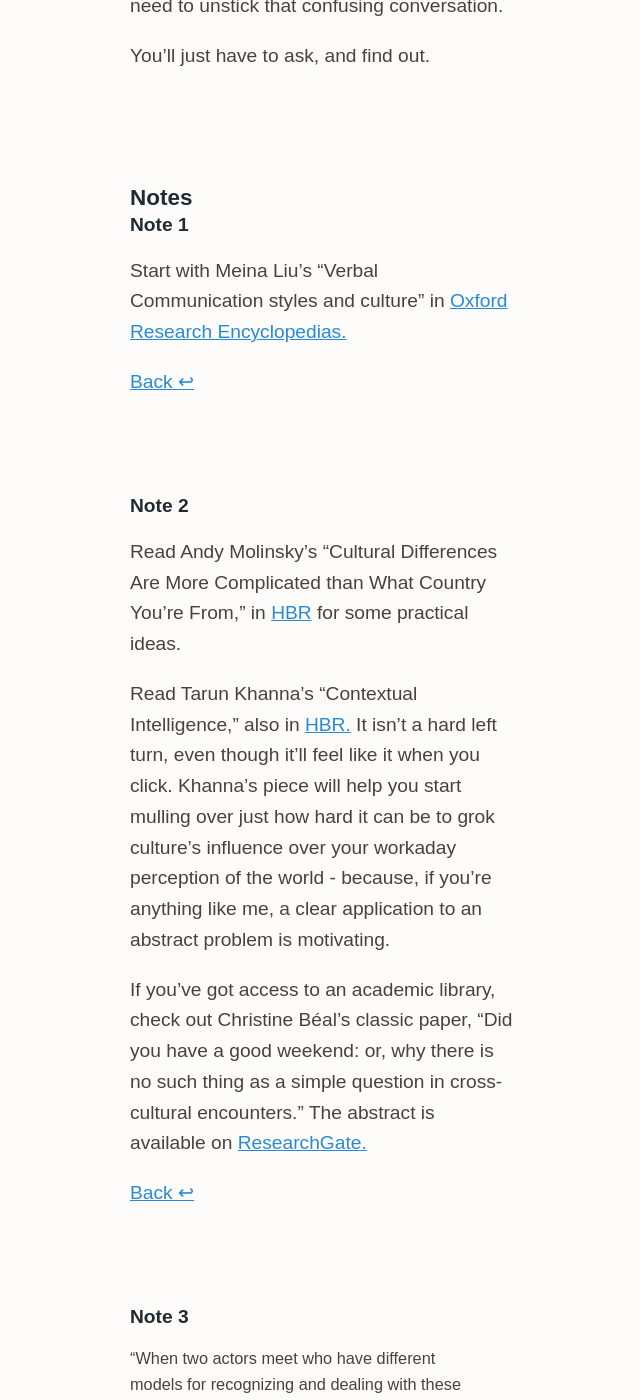
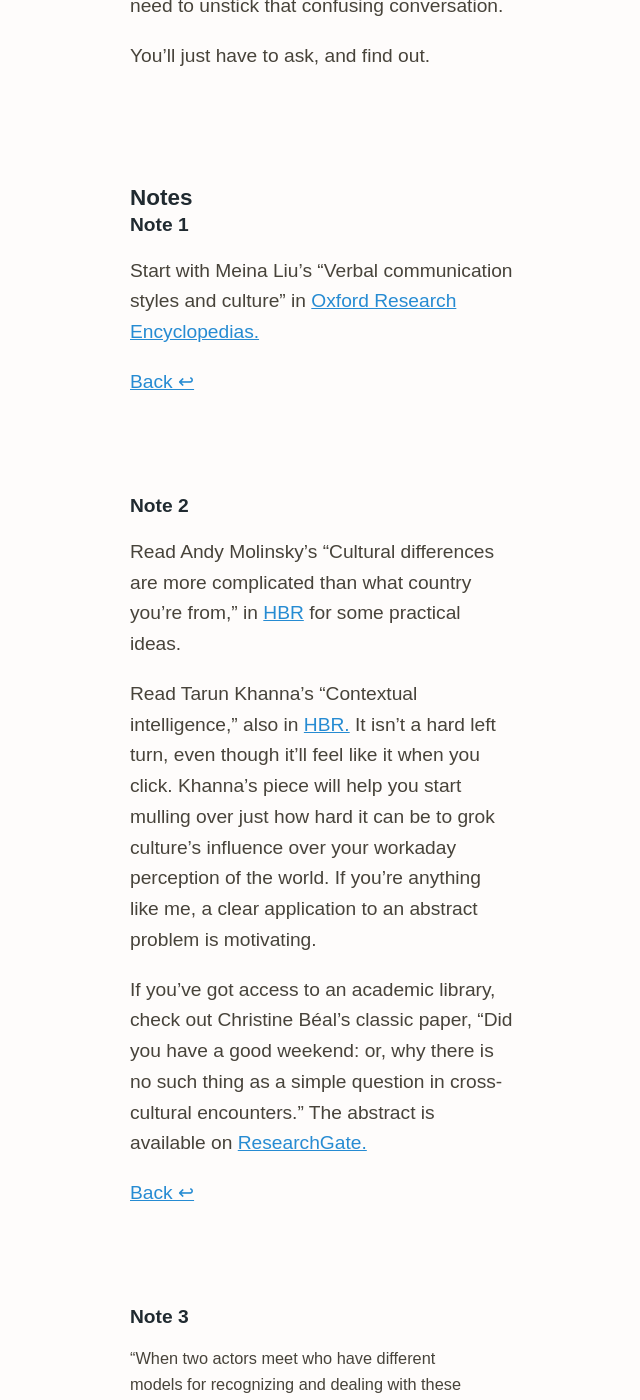
Before and after one commit to zachmccabe/zachmccabe.github.io, a Jekyll site: the page built from ask-across-cultures.md, in a window 1280 px wide and 1400 px high, scrolled down 3374 px. Shown: the whole window, without its empty margins (318-958 px from the left). Built offline with Jekyll 4.4.1, drawn with Linux system fonts in a browser that asks for light colours; some of the changed text lies outside the part shown.

Commit message:
Update ask-across-cultures.md

```diff
--- a/ask-across-cultures.md
+++ b/ask-across-cultures.md
@@ -37,14 +37,10 @@
 + You ask me a question, and I give you a blunt answer. Culturally, this signals "honesty." That's good!
 + You'll avoid asking about things that are too personal. That'd be rude because you'd embarrass me – or both of us.
 
-
-
 Meanwhile, in NE Asia people don't read it that way:
 
 + You ask me a question, and I avoid responding with a straightforward "no." That'd be rude because I'd embarrass you.
 + You ask about things that are personal but I give you a vague answer. Culturally, this signals "modesty." That's good!
-
-
 
 Wherever you're from, you can think of some exceptions to patterns like these. Nevertheless, there are patterns.<sup><a id="ref-1" href="#note-1" alt="footnote">1</a></sup> The questions we ask each other are built on top of our cultural expectations about how somebody "should" communicate.
 
@@ -68,7 +64,7 @@
 
 #### Note 1
 
-Start with Meina Liu's "Verbal Communication styles and culture" in [Oxford Research Encyclopedias.](https://doi.org/10.1093/acrefore/9780190228613.013.162)
+Start with Meina Liu's "Verbal communication styles and culture" in [Oxford Research Encyclopedias.](https://doi.org/10.1093/acrefore/9780190228613.013.162)
 
 <a href="#ref-1" alt="back">Back ↩</a>
 
@@ -76,9 +72,9 @@
 
 #### Note 2
 
-Read Andy Molinsky's "Cultural Differences Are More Complicated than What Country You’re From," in [HBR](https://hbr.org/2016/01/cultural-differences-are-more-complicated-than-what-country-youre-from) for some practical ideas.
+Read Andy Molinsky's "Cultural differences are more complicated than what country you’re from," in [HBR](https://hbr.org/2016/01/cultural-differences-are-more-complicated-than-what-country-youre-from) for some practical ideas.
 
-Read Tarun Khanna's "Contextual Intelligence," also in [HBR.](https://hbr.org/2014/09/contextual-intelligence) It isn't a hard left turn, even though it'll feel like it when you click. Khanna's piece will help you start mulling over just how hard it can be to grok culture's influence over your workaday perception of the world - because, if you're anything like me, a clear application to an abstract problem is motivating.
+Read Tarun Khanna's "Contextual intelligence," also in [HBR.](https://hbr.org/2014/09/contextual-intelligence) It isn't a hard left turn, even though it'll feel like it when you click. Khanna's piece will help you start mulling over just how hard it can be to grok culture's influence over your workaday perception of the world. If you're anything like me, a clear application to an abstract problem is motivating.
 
 If you've got access to an academic library, check out Christine Béal's classic paper, "Did you have a good weekend: or, why there is no such thing as a simple question in cross-cultural encounters." The abstract is available on [ResearchGate.](https://www.researchgate.net/publication/234558796_Did_You_Have_a_Good_Weekend_Or_Why_There_Is_No_Such_Thing_as_a_Simple_Question_in_Cross-Cultural_Encounters)
 
```
Also changed, not shown: other parts of ask-across-cultures.md (+1 -1 lines).
